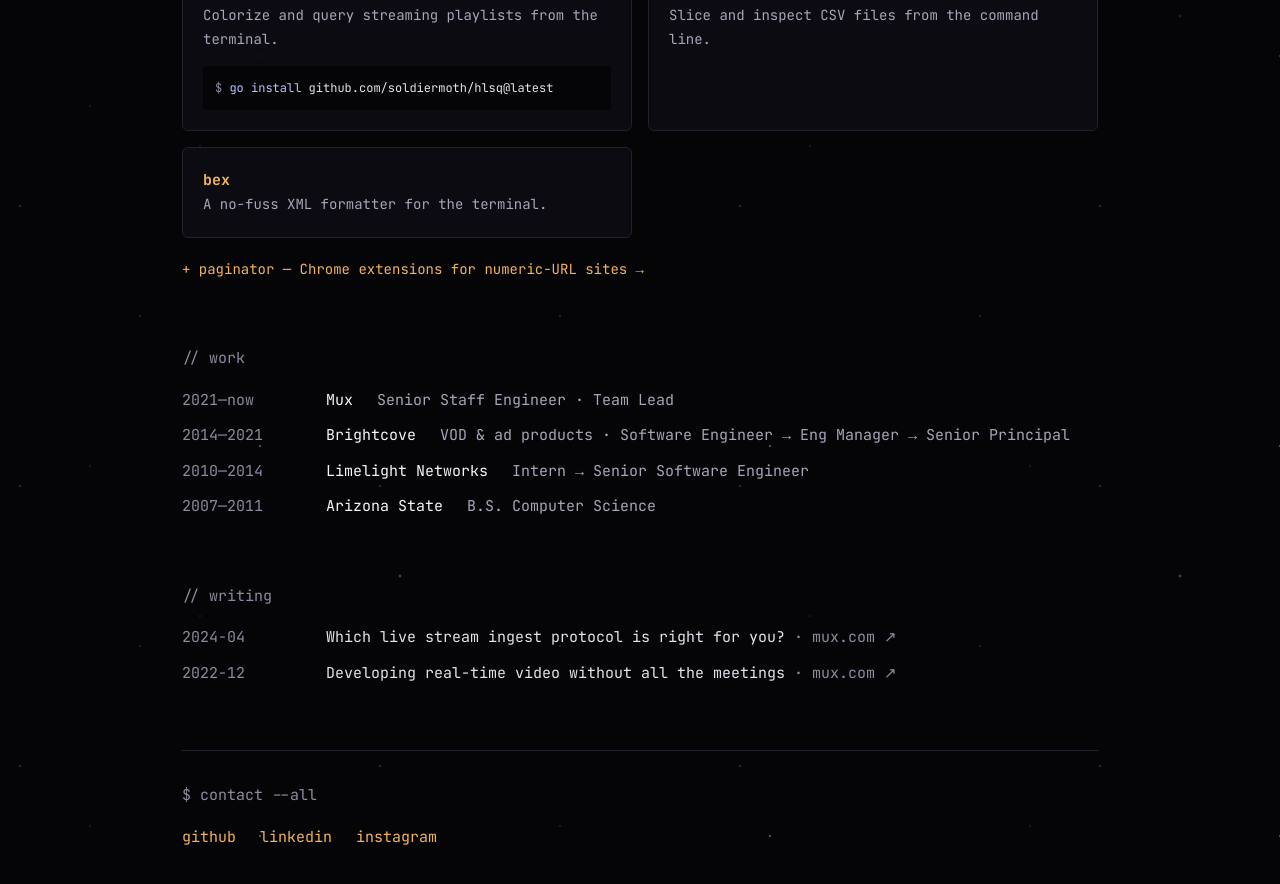
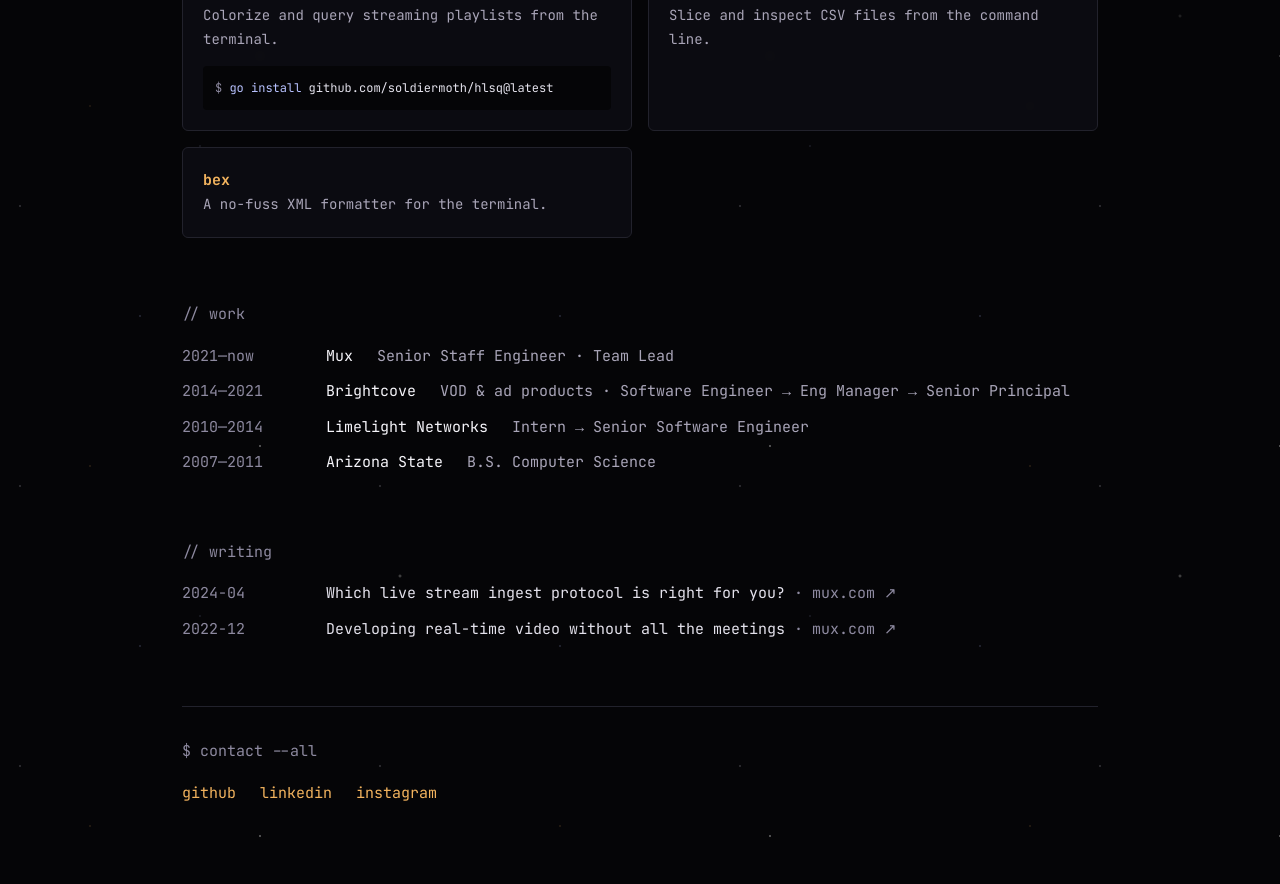
Before and after one commit to soldiermoth/soldiermoth.github.com, a Jekyll site: the page index.html, which Jekyll copies as it is, in a window 1280 px wide and 900 px high, scrolled down 864 px. Shown: the top 884 px of the window. Built offline with Jekyll 4.4.1, drawn with Linux system fonts in a browser that asks for light colours.

Commit message:
Remove paginator link from tools section
Co-Authored-By: Claude Opus 5.5 <noreply@anthropic.com>
Claude-Session: https://claude.ai/code/session_01882xgQMvhVUPZzfHb6mjSx

```diff
--- a/index.html
+++ b/index.html
@@ -65,7 +65,6 @@ a{color:#F2B35E;text-decoration:none}a:hover{color:#FFD08A;text-decoration:under
 <div style="font-size: 14px; color: #A9A5B8">A no-fuss XML formatter for the terminal.</div>
 </a>
 </div>
-<a href="https://github.com/soldiermoth/paginator" style="font-size: 14px">+ paginator — Chrome extensions for numeric-URL sites →</a>
 </section>
 
 <section id="work" style="display: flex; flex-direction: column; gap: 16px">
```
